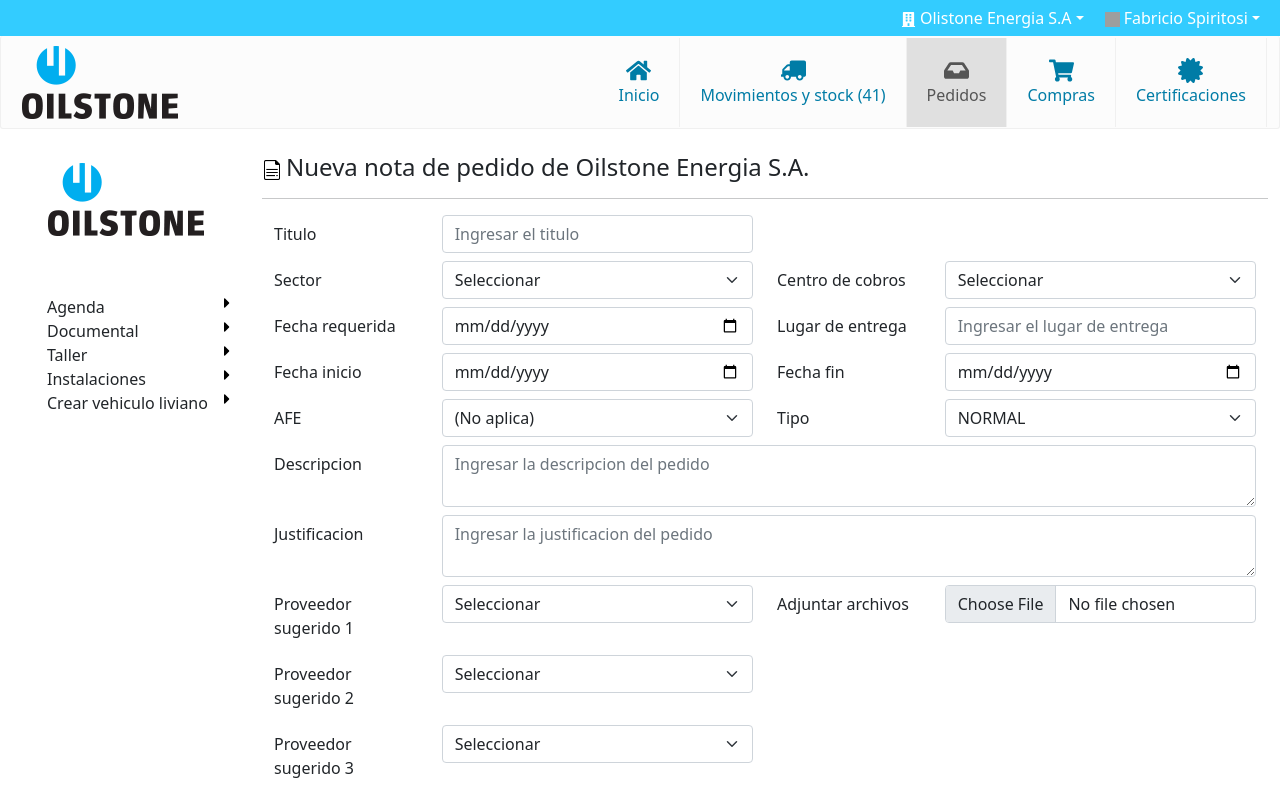
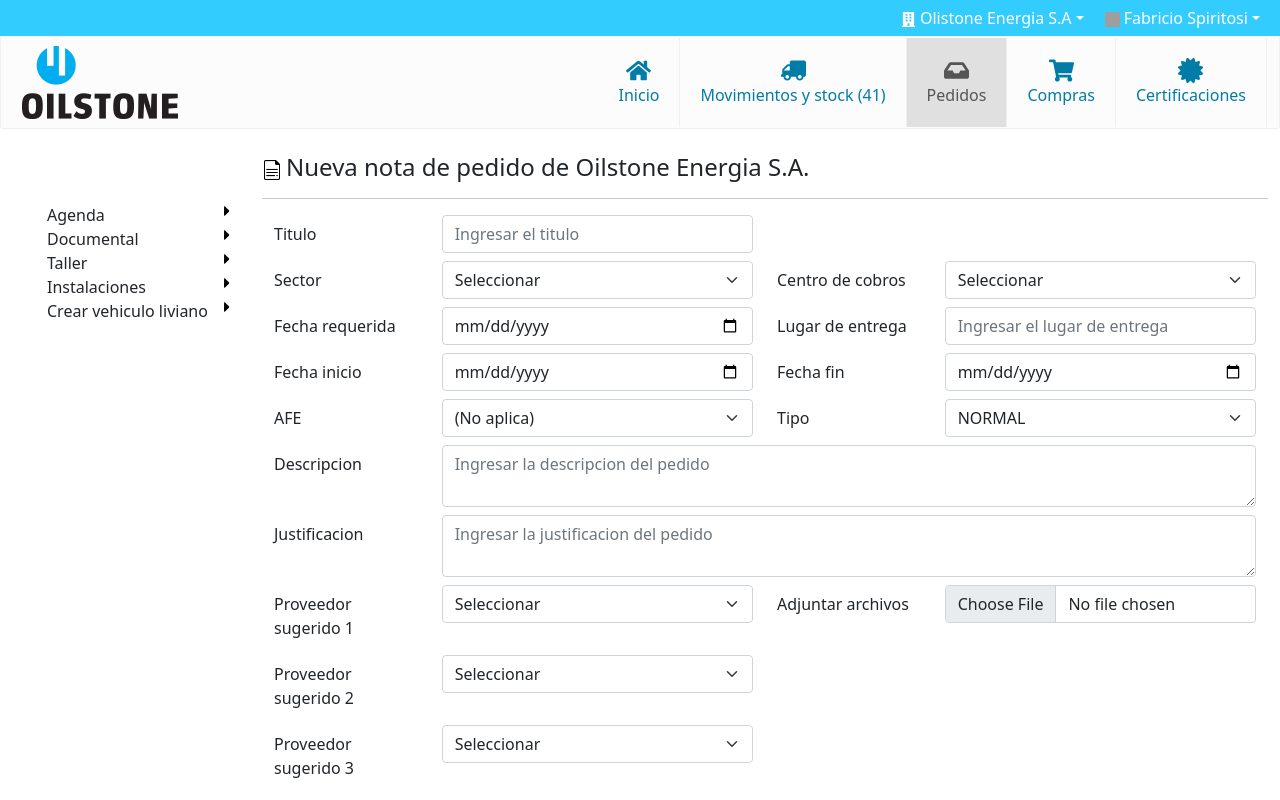
Before and after one commit to proyecto-oilstone/assets, a React (Create React App) app in the folder frontend/: page /crear-pedido in a window 1280 px wide. Shown: the top 800 px of the page. Built offline with nearby package versions, Linux system fonts and the light colour scheme; no server answers; grey boxes are pictures that could not be loaded.

Commit message:
removed duplicated logo

```diff
--- a/frontend/src/components/Common/Sidebar/Sidebar.js
+++ b/frontend/src/components/Common/Sidebar/Sidebar.js
@@ -6,7 +6,7 @@
 
 const Sidebar = (props) => {
   const { width, transition } = props;
-  const { isOpen, closeSidebar } = useContext(SidebarContext)
+  const { isOpen } = useContext(SidebarContext)
   const [showVehiculoModal, setShowVehiculoModal] = useState(false);
   const toggleCreateVehiculoModal = () => setShowVehiculoModal(!showVehiculoModal);
 
@@ -42,9 +42,6 @@
         }}
         className={`${styles.navMenu}`}
       >
-        <div className="d-flex justify-content-center">
-          <img src="./logo.png" alt="logo" onClick={closeSidebar}/>
-        </div>
         <ul className={styles.navItems}>
           <NavItem title="Agenda"/>
           <NavItem title="Documental"/>
```
